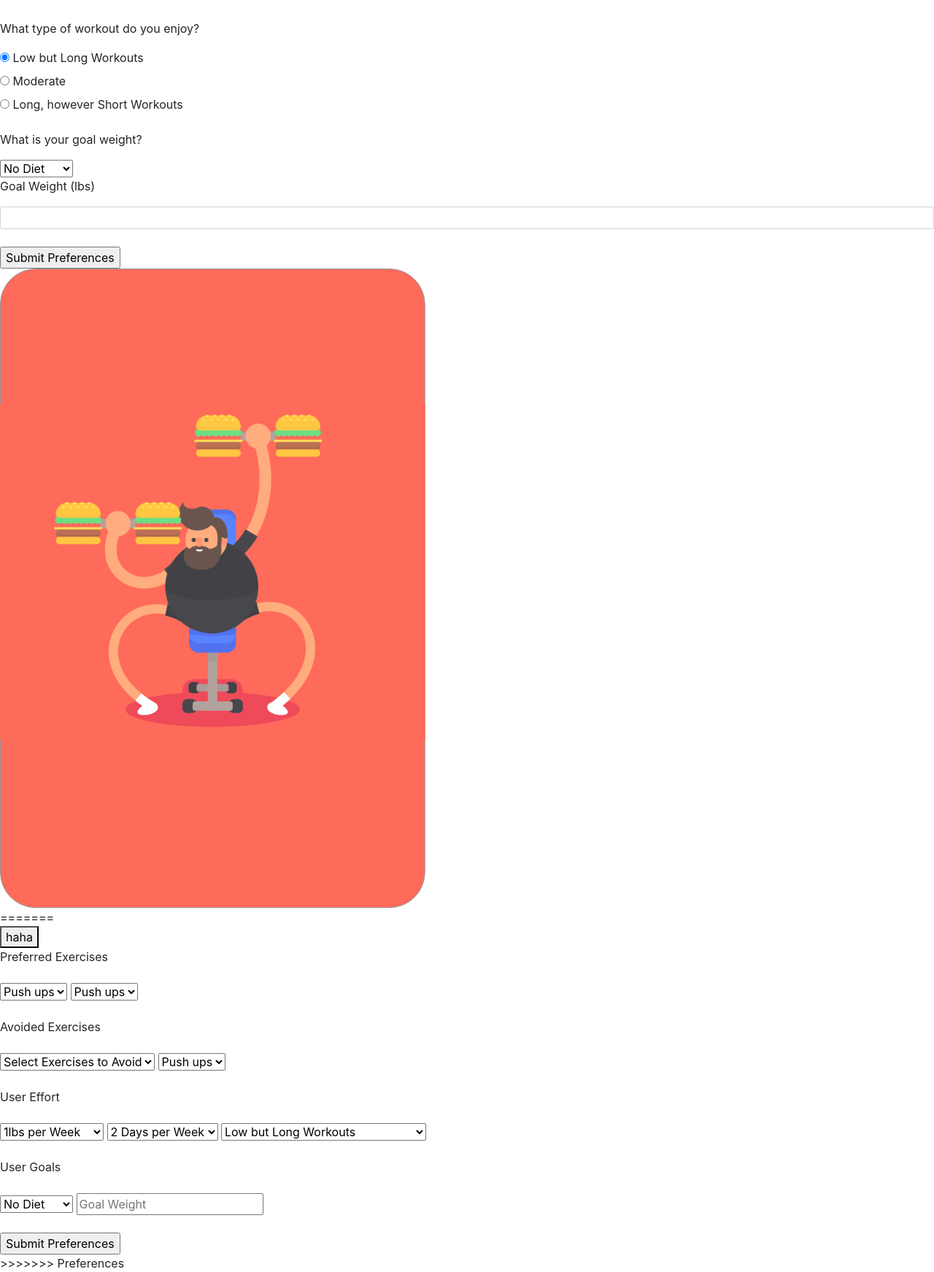
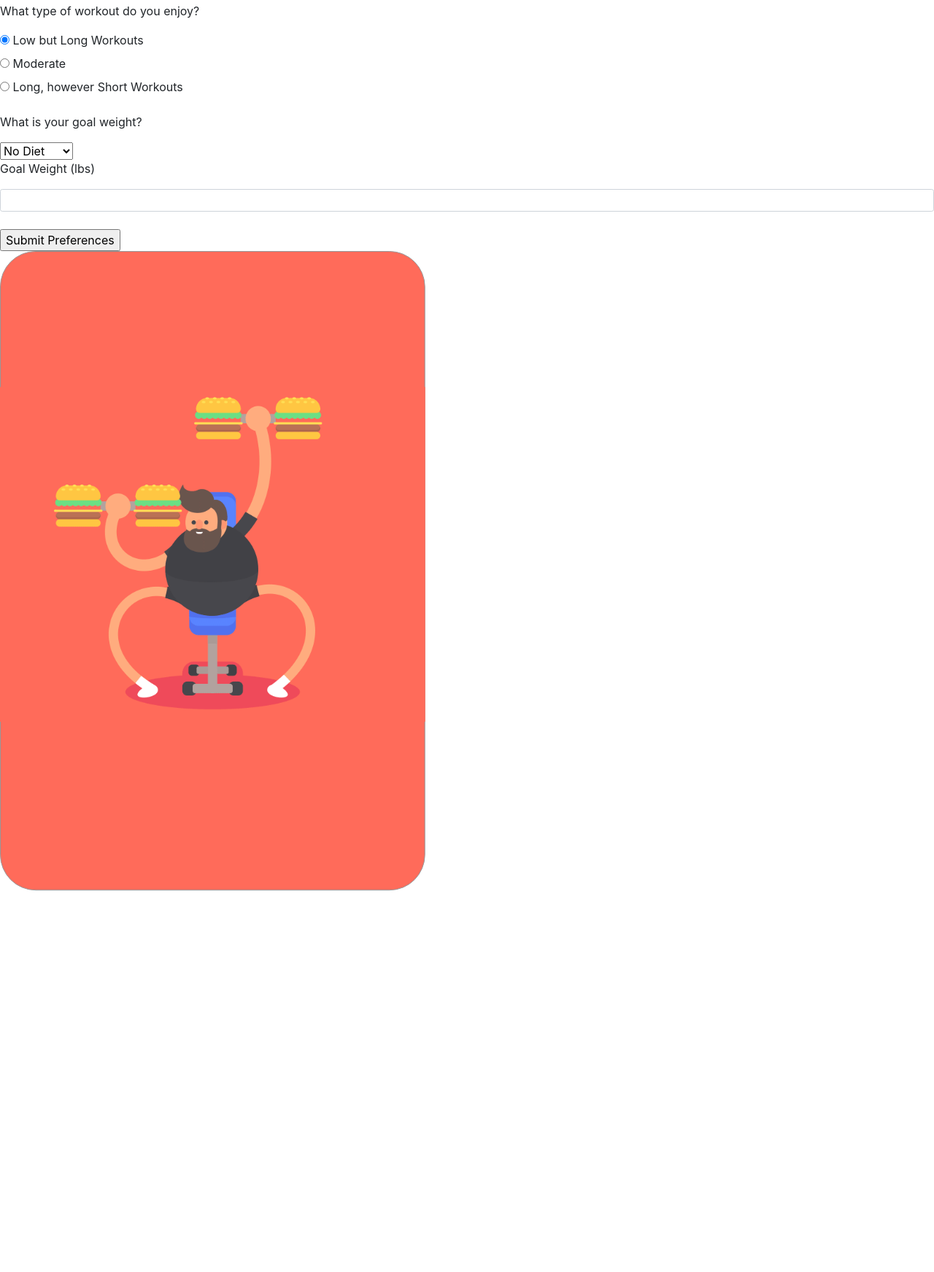
Before and after one commit to michaelzcjia/Lose-It-, a Flask app: page /createWorkout in a window 1280 px wide. Shown: the part 1121-2864 px from the top of the page at 73% size. After the commit the page ends 2342 px from the top, so only its background shows below. Run offline with Flask 2, Linux system fonts and the light colour scheme; some libraries are stand-ins or nearby versions.

Commit message:
Fixed html names, removed merging error in html, removed test prints

```diff
--- a/app.py
+++ b/app.py
@@ -2,7 +2,7 @@
 from flask import Flask, render_template, request, redirect, g
 import todo_db
 import workout
-from preference import Preference
+import preference
 
 
 curr_user = 'Ratthew'
--- a/templates/createWorkout.html
+++ b/templates/createWorkout.html
@@ -11,7 +11,6 @@
     <script src="static/bootstrap-4.1.3-dist/js/bootstrap.min.js"></script>
 </head>
 <body>
-<<<<<<< HEAD
     <div class="pageframe">
       <div class="leftside">
         <div class="welcome">
@@ -165,7 +164,7 @@
                     </select>
 
                     <p>Goal Weight (lbs)</p>
-                    <input class="form-control form-control-sm " type="number" name="weight" size=30><br>
+                    <input class="form-control form-control-sm " type="number" name="goal_weight" size=30><br>
 
                       <!-- {%if failPreference%}
                           <p id="error_text">haha it failed</p>
@@ -178,85 +177,5 @@
         <img src = "images/Group 23.png" class = "liftguy">
 
     </div>
-=======
-<div class="addPreferences">
-    <form action="/checkPreferences">
-        <button>haha</button>
-    </form>
-    <form action="/addPreferences">
-
-        <!-- Need to discuss the values with Michael-->
-        Preferred Exercises<br><br>
-        <select required name="pref1" placeholder="Pref1" class="add-textbox">
-            <!-- still need to add the rest of the exercise-->
-            <option value="pushups">Push ups</option>
-            <option value="situps">Sit ups</option>
-        </select>
-
-        <select required name="pref2" placeholder="Pref2" class="add-textbox">
-            <!-- still need to add the rest of the exercise-->
-            <option value="pushups">Push ups</option>
-            <option value="situps">Sit ups</option>
-        </select>
-        <br><br>
-
-        Avoided Exercises<br><br>
-
-        <select name="avoid1" placeholder="Avoid1" class="add-textbox">
-            <!-- still need to add the rest of the exercise-->
-            <option selected="selected" default disabled id="select_placeholder"> Select Exercises to Avoid</option>
-            <option value="pushups">Push ups</option>
-            <option value="situps">Sit ups</option>
-        </select>
-
-        <select name="avoid2" placeholder="Avoid2" class="add-textbox">
-            <!-- still need to add the rest of the exercise-->
-            <option value="pushups">Push ups</option>
-            <option value="situps">Sit ups</option>
-        </select>
-        <br><br>
-
-        User Effort<br><br>
-
-        <select name="weeks" placeholder="Weeks" class="add-textbox">
-            <option value=1> 1lbs per Week</option>
-            <option value=1.5> 1.5lbs per Week</option>
-            <option value=2> 2lbs per Week</option>
-        </select>
-
-        <select name="days" placeholder="Days" class="add-textbox">
-            <option value=2> 2 Days per Week</option>
-            <option value=3> 3 Days per Week</option>
-            <option value=4> 4 Days per Week</option>
-        </select>
-
-        <select name="intensity" placeholder="Intensity" class="add-textbox">
-            <option value="low"> Low but Long Workouts</option>
-            <option value="moderate"> Moderate, yet Moderate Workouts</option>
-            <option value="long"> Long, however Short Workouts</option>
-        </select>
-
-        <br><br>
-
-        User Goals<br><br>
-
-        <select name="nutrition" placeholder="Nutrition" class="add-textbox">
-            <option value="N"> No Diet</option>
-            <option value="SD"> Slight Diet</option>
-            <option value="D"> Diet</option>
-        </select>
-
-        <input type="number" name="goal_weight" placeholder="Goal Weight" size="25" class="add-textbox">
-        <br><br>
-
-        {%if failPreference%}
-        <p id="error_text">haha it failed</p>
-        {%endif%}
-        <input type="submit" class="add-button" value="Submit Preferences">
-
-    </form>
-
-</div>
->>>>>>> Preferences
 </body>
 </html>
--- a/todo_db.py
+++ b/todo_db.py
@@ -2,9 +2,6 @@ import sqlite3
 from user import User
 from workout import Workout
 from preference import Preference
-#from preference import Preference
-#Add above later when M
-
 
 INITIALIZE_DB = """
 	CREATE TABLE IF NOT EXISTS todo (
@@ -118,8 +115,6 @@ def addPreferences(db_conn, aId, p1, p2, a1, a2, weeks, days, intensity, nutriti
     weeks2 = int(weeks)
     days2 = int(days)
     resultSet = db_conn.execute("SELECT * FROM Preference WHERE A_ID = ?", aId)  # determine if there are already preferences
-    print("Aid ",aId)
-    print(resultSet)
     if(resultSet.fetchone()):
         count = 1
     else:
```
Also changed, not shown: data.sqlite.
